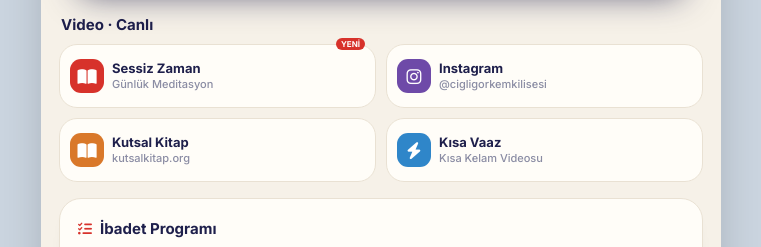
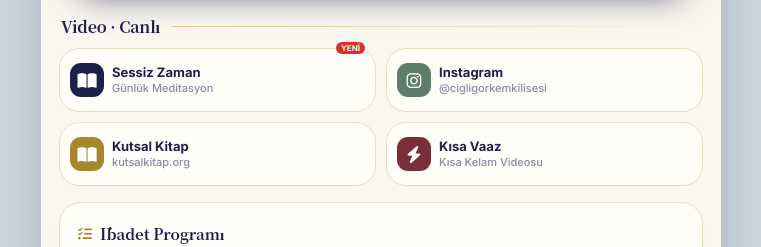
Before and after one commit to Cey-91/akilli-bulten, a plain HTML site: page index.html in a window 1280 px wide. Shown: the part 326-573 px from the top of the page, without its empty margins (259-1020 px from the left). Drawn offline with Linux system fonts and the light colour scheme.

Commit message:
style: 교회 테마 색상과 제목 서체 적용
- index.html: 엠블럼의 남색·금색에 맞춰 홈 카드 아이콘 색(남색/세이지/금색/버건디) 변경
- 섹션 제목과 카드 제목에 명조 계열 서체 적용, 섹션 제목 옆 금색 구분선 추가
- 기존 스킬 구조는 유지하고 별도 church-theme 스타일 블록으로 추가

Co-Authored-By: Claude Haiku 5.5 <noreply@anthropic.com>
Claude-Session: https://claude.ai/code/session_01X9khUySRq3U5ePRuNh4qk5

```diff
--- a/index.html
+++ b/index.html
@@ -629,6 +629,20 @@ html[data-skin] .badge-new{top:-7px;right:10px}
  .sh-title{font-size:24px}
 }
 </style>
+<style id="church-theme">
+/* 교회 테마: 엠블럼의 남색·금색에 맞춘 차분한 팔레트 (skin a) */
+html[data-skin="a"]{--accent:#A8862E;--gold:#A8862E;--page:#FAF7F0;--line:#E7DCC4}
+html[data-skin="a"] .home-sec-h{font-family:var(--serif);font-size:16px;letter-spacing:-.2px}
+html[data-skin="a"] .home-sec-h::after{content:"";flex:1;height:1px;margin-left:12px;background:linear-gradient(90deg,#C9A74A88,transparent)}
+html[data-skin="a"] .home-square-btn{border-radius:20px;border:1px solid #E7DCC4}
+html[data-skin="a"] .worship-color>i{background:#1E1F4B}
+html[data-skin="a"] .friday-color>i{background:#5E7D6B}
+html[data-skin="a"] .dosirak-color>i{background:#A8862E}
+html[data-skin="a"] .shorts-color>i{background:#7A2E3A}
+html[data-skin="a"] .nav-link.active{color:#1E1F4B}
+html[data-skin="a"] .home-wide-btn{background:#1E1F4B;color:#fff;border-radius:18px;box-shadow:0 10px 22px -14px #1E1F4BAA}
+html[data-skin="a"] .card-header{font-family:var(--serif)}
+</style>
 </head>
 <body>
 
```
